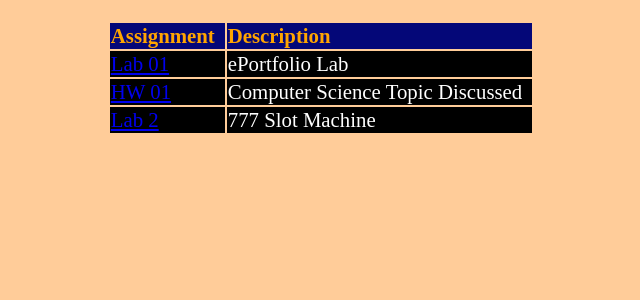
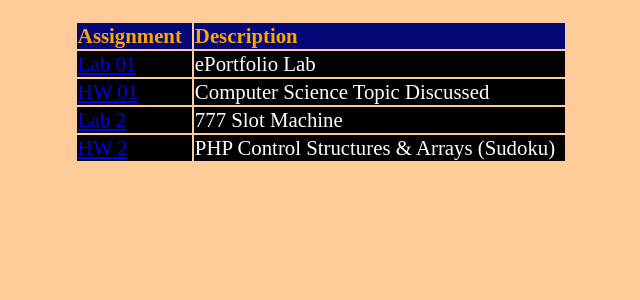
Before and after one commit to connmatt/f2017cst336, a PHP site: page / in a window 1280 px wide. Shown: the part 48-348 px from the top of the page, without its empty margins (319-959 px from the left). Run offline with PHP 8.4, Linux system fonts and the light colour scheme.

Commit message:
Add files via upload

```diff
--- a/index.php
+++ b/index.php
@@ -32,9 +32,16 @@
                     <td><a href="Lab02/index.php">Lab 2</a></td></td>
                     <td>777 Slot Machine</td>
                 </tr>
+                <tr class="table-row">
+                    <td><a href="HW02/home.php">HW 2</a></td></td>
+                    <td>PHP Control Structures & Arrays (Sudoku)</td>
+                </tr>
+                <!--<tr class="table-row">
+                    <td><a href="Examples/HTML Forms/login.php">Login</a></td></td>
+                    <td>Login</td>
+                </tr>-->
             </table>
         </div>
 
 
     </body>
-</html>
```
